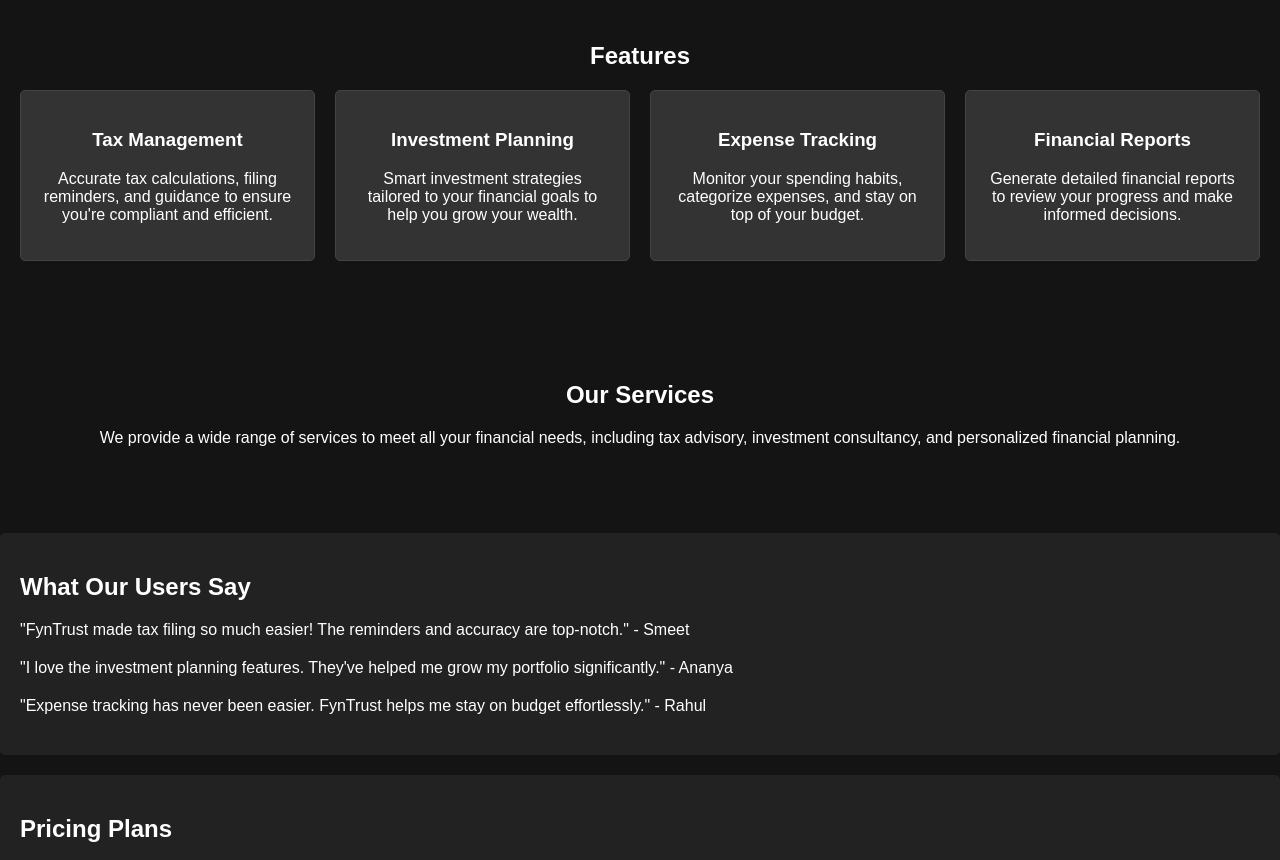
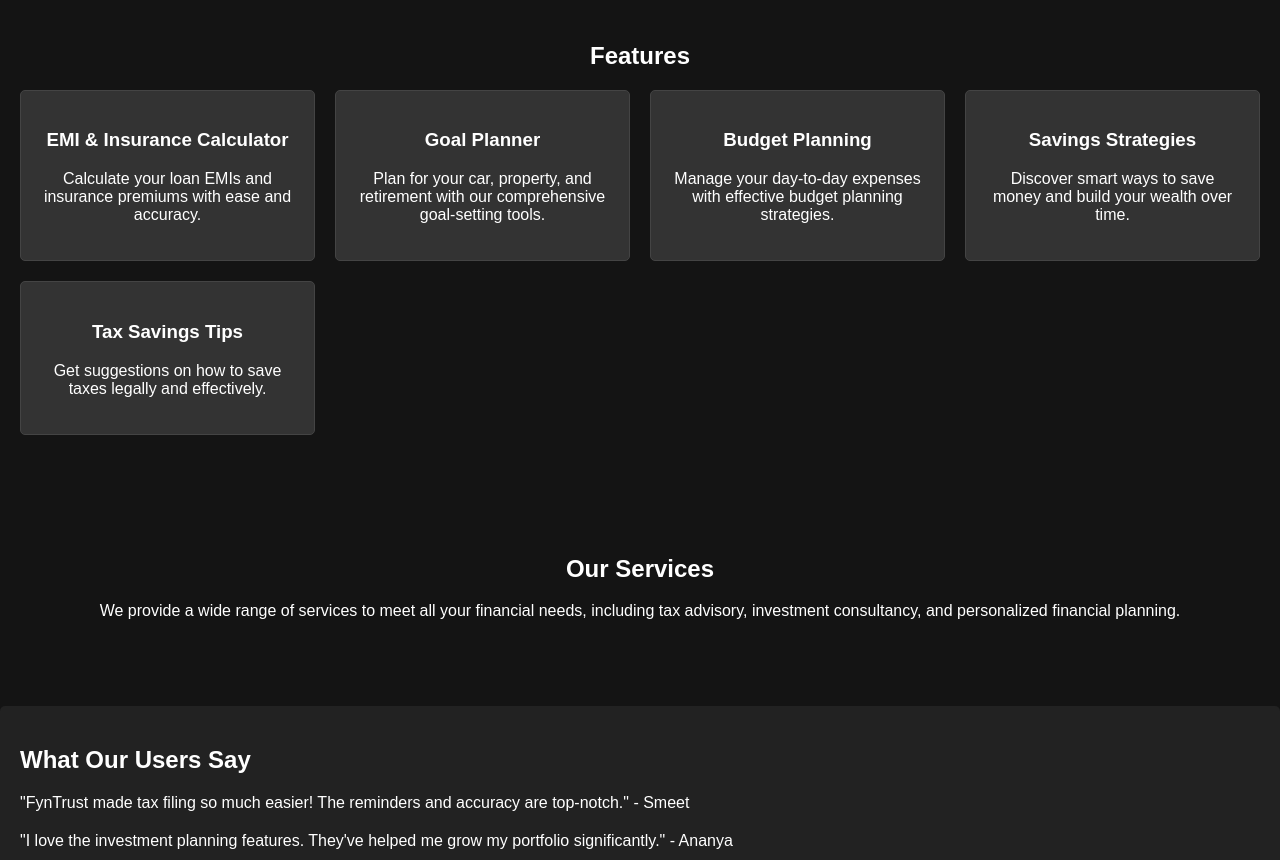
Before and after one commit to Divrexo/Miniproject-Fyntrust, a plain HTML site: page MINIPROJECT/index.html in a window 1280 px wide. Shown: the part 1040-1900 px from the top of the page. Drawn offline with Linux system fonts and the light colour scheme.

Commit message:
Update index.html
updated some features

```diff
--- a/MINIPROJECT/index.html
+++ b/MINIPROJECT/index.html
@@ -266,20 +266,24 @@
             <h2>Features</h2>
             <div class="feature-grid">
                 <div class="feature-item">
-                    <h3>Tax Management</h3>
-                    <p>Accurate tax calculations, filing reminders, and guidance to ensure you're compliant and efficient.</p>
+                    <h3>EMI & Insurance Calculator</h3>
+                    <p>Calculate your loan EMIs and insurance premiums with ease and accuracy.</p>
                 </div>
                 <div class="feature-item">
-                    <h3>Investment Planning</h3>
-                    <p>Smart investment strategies tailored to your financial goals to help you grow your wealth.</p>
+                    <h3>Goal Planner</h3>
+                    <p>Plan for your car, property, and retirement with our comprehensive goal-setting tools.</p>
                 </div>
                 <div class="feature-item">
-                    <h3>Expense Tracking</h3>
-                    <p>Monitor your spending habits, categorize expenses, and stay on top of your budget.</p>
+                    <h3>Budget Planning</h3>
+                    <p>Manage your day-to-day expenses with effective budget planning strategies.</p>
                 </div>
                 <div class="feature-item">
-                    <h3>Financial Reports</h3>
-                    <p>Generate detailed financial reports to review your progress and make informed decisions.</p>
+                    <h3>Savings Strategies</h3>
+                    <p>Discover smart ways to save money and build your wealth over time.</p>
+                </div>
+                <div class="feature-item">
+                    <h3>Tax Savings Tips</h3>
+                    <p>Get suggestions on how to save taxes legally and effectively.</p>
                 </div>
             </div>
         </section>
```
